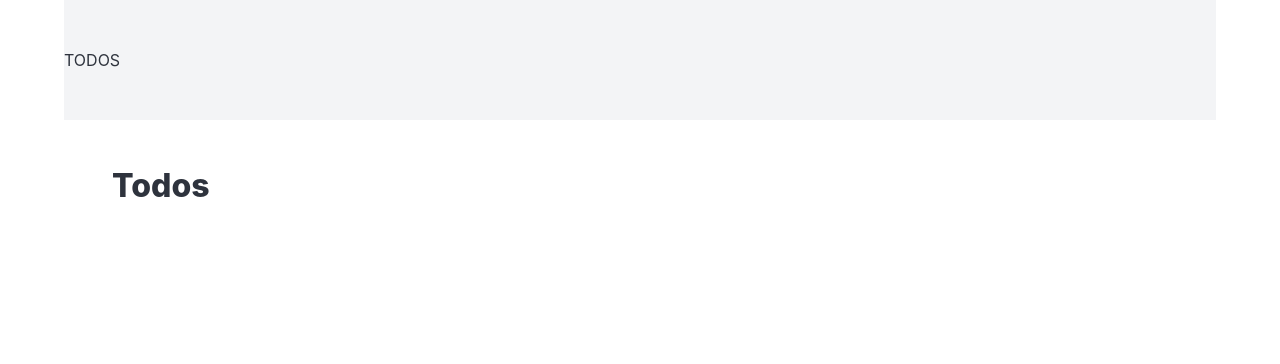
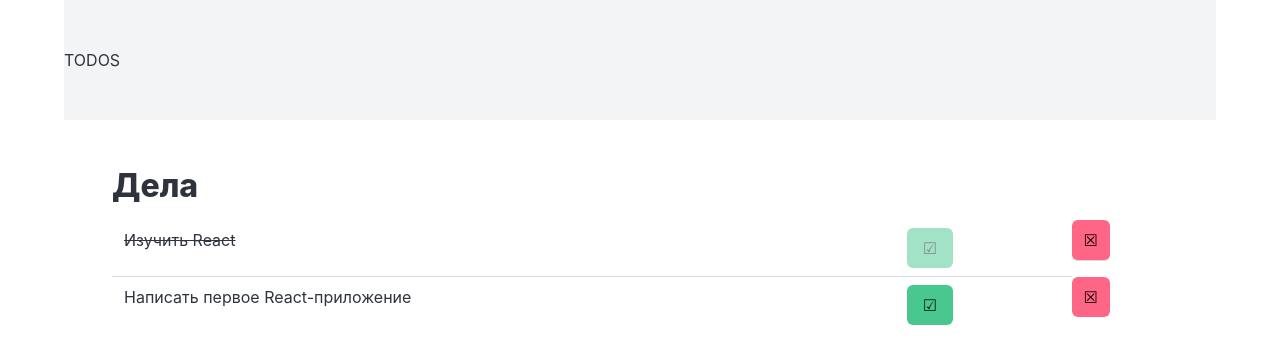
Before and after one commit to shindax/todos, a React (Create React App) app: page / in a window 1280 px wide. Shown: the top 364 px of the page. Built offline with nearby package versions, Linux system fonts and the light colour scheme.

Commit message:
TodoList component 1st version created.

```diff
--- a/src/App.js
+++ b/src/App.js
@@ -1,5 +1,6 @@
 
 import todos from './todos.js'
+import TodoList from './TodoList.js'
 
 export default function App()
 {
@@ -13,7 +14,7 @@
           </div>
         </nav>
         <main className='content px-6 py-6'>
-          <h1>Todos</h1>
+          <TodoList list={todos}/>
         </main>
     </div>
   );
--- /dev/null
+++ b/src/TodoList.js
@@ -0,0 +1,36 @@
+export default function TodoList(props)
+{
+    return (
+        <section>
+            <h1>Дела</h1>
+            <table className="table is-hoverable is-fullwidth">
+                <tbody>
+                    {
+                        props.list.map(item=>(
+                          <tr key={item.key} >
+                            <td>
+                                {item.done && <del>{item.title}</del>}
+                                {!item.done && item.title}
+                            </td>
+                            <td>
+                                <button
+                                    className="button is-success"
+                                    title="Выполнено"
+                                    disabled={item.done}
+                                >
+                                    &#9745;
+                                </button>
+                            </td>
+                            <td
+                                className="button is-danger"
+                                title="Удалить"
+                            >
+                                &#9746;
+                            </td>
+                          </tr>
+                        ))}
+                </tbody>
+            </table>
+        </section>
+    );
+}
```
